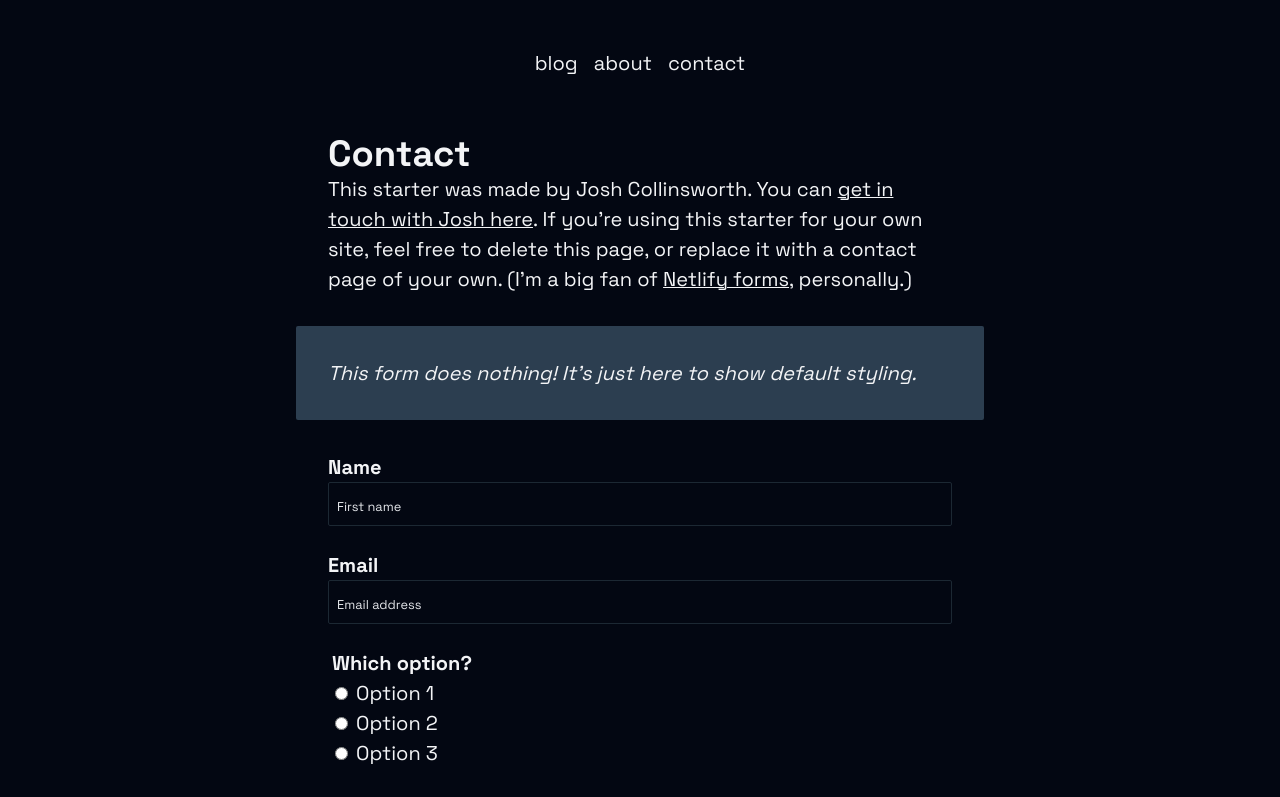
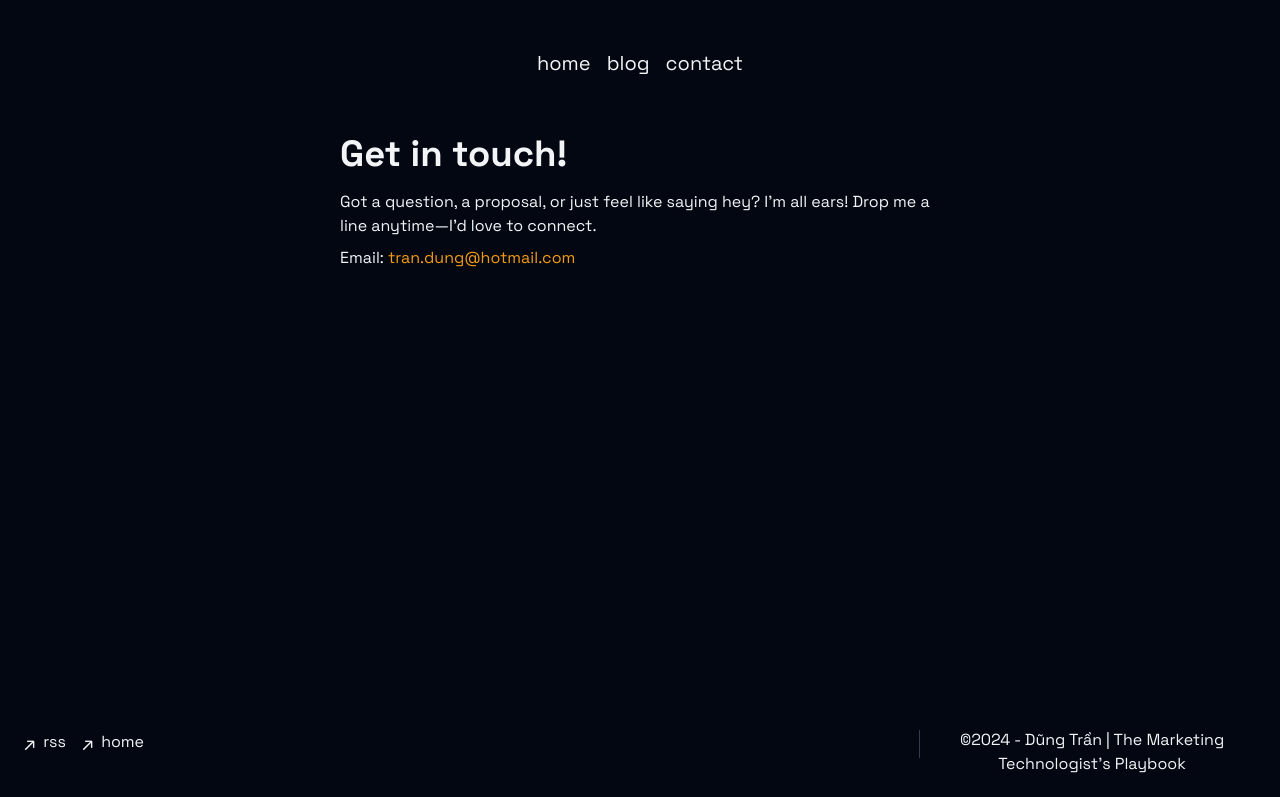
Before and after one commit to Benkaz3/sveltekit-blog, a SvelteKit app: page /contact in a window 1280 px wide. Shown: the top 797 px of the page. Built offline with nearby package versions, Linux system fonts and the light colour scheme.

Commit message:
added minimal posts list to homepage, refined styles. Modified content and meta in contact page

```diff
--- a/src/lib/config.js
+++ b/src/lib/config.js
@@ -18,13 +18,14 @@ export const postsPerPage = 10;
 // Edit this to alter the main nav menu. (Also used by the footer and mobile nav.)
 export const navItems = [
 	{
+		title: 'home',
+		route: '/'
+	},
+	{
 		title: 'blog',
 		route: '/blog'
 	},
-	{
-		title: 'about',
-		route: '/about'
-	},
+
 	{
 		title: 'contact',
 		route: '/contact'
--- a/src/routes/contact/+page.svelte
+++ b/src/routes/contact/+page.svelte
@@ -1,55 +1,38 @@
-<script>
-	import Callout from '$lib/components/Callout.svelte'
-</script>
-
-
 <svelte:head>
-	<title>Contact</title>
+	<title>Let’s Chat!</title>
+	<meta name="description" content="Don’t be shy—drop me a line and let’s connect!" />
 </svelte:head>
 
+<section>
+	<h1>Get in touch!</h1>
+	<p>
+		Got a question, a proposal, or just feel like saying hey? I’m all ears!
+		Drop me a line anytime—I’d love to connect.
+	</p>
+	<p>
+		Email:
+		<a href="mailto:tran.dung@hotmail.com">tran.dung@hotmail.com</a>
+	</p>
+</section>
 
-<h1>Contact</h1>
-
-This starter was made by Josh Collinsworth. You can <a rel="external" href="https://joshcollinsworth.com/contact">get in touch with Josh here</a>.
-
-If you're using this starter for your own site, feel free to delete this page, or replace it with a contact page of your own. (I'm a big fan of <a href="https://docs.netlify.com/forms/setup/">Netlify forms</a>, personally.)
-
-<Callout>This form does nothing! It's just here to show default styling.</Callout>
-
-<form on:submit|preventDefault>
-	<div class="form-section">
-		<label for="name">Name</label>
-		<input type="text" id="name" placeholder="First name" />
-	</div>
-
-	<div class="form-section">
-		<label for="email">Email</label>
-		<input type="email" id="email" placeholder="Email address" />
-	</div>
-
-	<fieldset>
-		<legend>
-			Which option?
-		</legend>
-
-		<div>
-			<input type="radio" name="s" id="s1" value="s1">
-			<label for="s1">Option 1</label>
-		</div>
-		<div>
-			<input type="radio" name="s" id="s2" value="s2">
-			<label for="s2">Option 2</label>
-		</div>
-		<div>
-			<input type="radio" name="s" id="s3" value="s3">
-			<label for="s3">Option 3</label>
-		</div>
-	</fieldset>
-
-	<div class="form-section">
-		<input type="checkbox" id="c1" >
-		<label for="c1">Sign me up for something!</label>
-	</div>
-
-	<input type="submit" value="Do nothing!">
-</form>
+<style>
+	h1 {
+		margin-bottom: 1rem;
+	}
+	p {
+		font-size: 1rem;
+		margin-bottom: 0.5rem;
+		line-height: 1.5;
+	}
+	a {
+		color: var(--accent); /* A medium blue for the link */
+		text-decoration: none;
+	}
+	a:hover {
+		text-decoration: underline;
+	}
+	section {
+		max-width: 600px;
+		margin: 0 auto;
+	}
+</style>
--- /dev/null
+++ b/src/routes/page.server.js
@@ -0,0 +1,6 @@
+export const load = async ({ url, fetch }) => {
+	const postRes = await fetch(`${url.origin}/api/posts.json`);
+	const posts = await postRes.json();
+
+	return { posts };
+};
```
Also changed, not shown: src/lib/components/MinimalPostsList.svelte (added, +54 -0 lines), src/routes/+page.svelte (+11 -11 lines), 1 other file (tests, documents, lock files or other folders).
